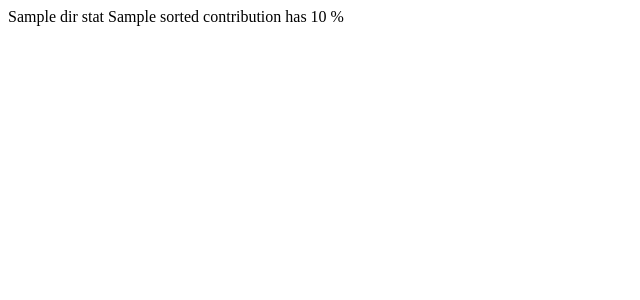
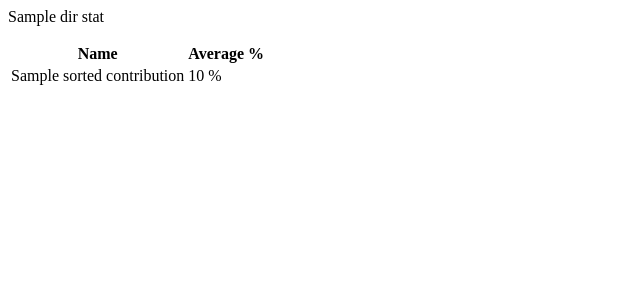
Before and after one commit to ferzerkerx/git-greenseer, a Python web app: template src/templates/directory_percentages.html in a window 1280 px wide. Shown: the top 300 px of the page, without its empty margins (0-640 px from the left). Run offline with Jinja, Linux system fonts and the light colour scheme; the template is opened without the code that fills it: most values are stand-ins (such as "Sample title", 1, 10 or a date in 2020).

Commit message:
added styles to the html output result

```diff
--- a/src/templates/directory_percentages.html
+++ b/src/templates/directory_percentages.html
@@ -1,5 +1,19 @@
-{{dir_stat.dir_name}}
+<div class="panel panel-info">
+    <div class="panel-heading">{{dir_stat.dir_name}}</div>
+    <div class="panel-body">
+        <p></p>
+    </div>
 
-{% for name,contribution in dir_stat.sorted_contributions %}
-    {{name}} has {{contribution.average(dir_stat.total_dir_lines)}} %
-{% endfor %}
+    <table class="table dir_percentages">
+        <tr>
+            <th>Name</th>
+            <th>Average %</th>
+        </tr>
+        {% for name,contribution in dir_stat.sorted_contributions %}
+            <tr>
+                <td>{{name}}</td>
+                <td>{{contribution.average(dir_stat.total_dir_lines)}} %</td>
+            </tr>
+        {% endfor %}
+    </table>
+</div>
```
Also changed, not shown: src/templates/category_percentage.html (+18 -2 lines), src/templates/layout.html (+9 -1 lines).
